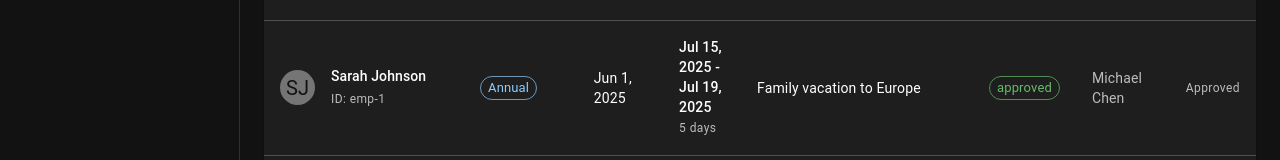
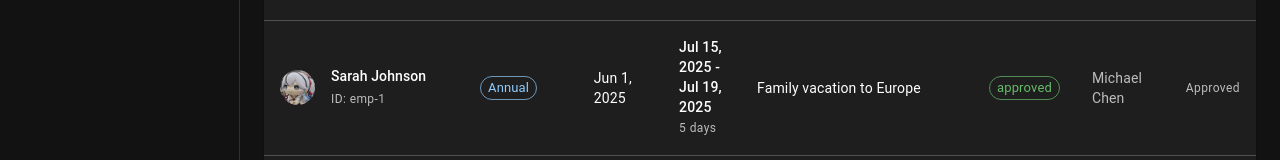
Before and after one commit to rama4zis/hr-management, a Next.js app in the folder client/: page /employees/leave-requests in a window 1280 px wide. Shown: the part 546-706 px from the top of the page. Built offline with nearby package versions, Linux system fonts and the light colour scheme.

Commit message:
feat: add employee profile image to attendance, leave requests, and payroll pages

```diff
--- a/client/app/(hr-management)/employees/attendance/page.tsx
+++ b/client/app/(hr-management)/employees/attendance/page.tsx
@@ -12,7 +12,7 @@ import { DatePicker } from "@mui/x-date-pickers/DatePicker";
 import { LocalizationProvider } from "@mui/x-date-pickers/LocalizationProvider";
 import { AdapterDayjs } from "@mui/x-date-pickers/AdapterDayjs";
 import dayjs from "dayjs";
-import { dummyAttendance, getEmployeeName } from "../../../../data";
+import { dummyAttendance, getEmployeeName, getEmployeeProfileImage } from "../../../../data";
 import DataTable,
   { TableColumn, StatusChip, formatDate }
 from "@/components/DataTable";
@@ -34,6 +34,7 @@ export default function AttendancePage() {
       .map((attendance) => ({
         ...attendance,
         employeeName: getEmployeeName(attendance.employeeId) || "Unknown Employee",
+        employeeProfileImage: getEmployeeProfileImage(attendance.employeeId) || "",
       }));
   }, [selectedDate]);
 
@@ -70,7 +71,7 @@ export default function AttendancePage() {
   };
 
   // Define table columns
-  const columns: TableColumn<Attendance & { employeeName: string }>[] = [
+  const columns: TableColumn<Attendance & { employeeName: string, employeeProfileImage: string }>[] = [
     {
       id: "employee",
       label: "Employee",
@@ -84,7 +85,9 @@ export default function AttendancePage() {
 
         return (
           <Box sx={{ display: "flex", alignItems: "center", gap: 2 }}>
-            <Avatar sx={{ width: 35, height: 35 }}>{initials}</Avatar>
+            <Avatar sx={{ width: 35, height: 35 }} src={row.employeeProfileImage}>
+              {initials}
+            </Avatar>
             <Box>
               <Typography variant="subtitle2" fontWeight="medium">
                 {employeeName}
--- a/client/app/(hr-management)/employees/leave-requests/page.tsx
+++ b/client/app/(hr-management)/employees/leave-requests/page.tsx
@@ -20,7 +20,7 @@ import { DatePicker } from '@mui/x-date-pickers/DatePicker';
 import { LocalizationProvider } from '@mui/x-date-pickers/LocalizationProvider';
 import { AdapterDayjs } from '@mui/x-date-pickers/AdapterDayjs';
 import dayjs from 'dayjs';
-import { dummyLeaveRequests, getEmployeeName } from '../../../../data';
+import { dummyLeaveRequests, getEmployeeName, getEmployeeProfileImage } from '../../../../data';
 import DataTable, { TableColumn, StatusChip, formatDate } from '../../../../components/DataTable';
 import { LeaveRequest } from '../../../../model/LeaveRequest';
 
@@ -40,6 +40,7 @@ export default function LeaveRequestsPage() {
       .map((leaveRequest) => ({
         ...leaveRequest,
         employeeName: getEmployeeName(leaveRequest.employeeId) || 'Unknown Employee',
+        employeeProfileImage: getEmployeeProfileImage(leaveRequest.employeeId) || '',
         approverName: leaveRequest.approvedBy ? getEmployeeName(leaveRequest.approvedBy) : null,
       }));
   }, [selectedDate]);
@@ -81,7 +82,7 @@ export default function LeaveRequestsPage() {
   };
 
   // Define table columns
-  const columns: TableColumn<LeaveRequest & { employeeName: string; approverName: string | null }>[] = [
+  const columns: TableColumn<LeaveRequest & { employeeName: string, employeeProfileImage: string , approverName: string | null }>[] = [
     {
       id: 'employee',
       label: 'Employee',
@@ -95,7 +96,9 @@ export default function LeaveRequestsPage() {
 
         return (
           <Box sx={{ display: 'flex', alignItems: 'center', gap: 2 }}>
-            <Avatar sx={{ width: 35, height: 35 }}>{initials}</Avatar>
+            <Avatar sx={{ width: 35, height: 35 }} src={row.employeeProfileImage}>
+              {initials}
+            </Avatar>
             <Box>
               <Typography variant="subtitle2" fontWeight="medium">
                 {employeeName}
--- a/client/app/(hr-management)/employees/payroll/page.tsx
+++ b/client/app/(hr-management)/employees/payroll/page.tsx
@@ -21,7 +21,7 @@ import { DatePicker } from '@mui/x-date-pickers/DatePicker';
 import { LocalizationProvider } from '@mui/x-date-pickers/LocalizationProvider';
 import { AdapterDayjs } from '@mui/x-date-pickers/AdapterDayjs';
 import dayjs from 'dayjs';
-import { dummyPayroll, getEmployeeName } from '../../../../data';
+import { dummyPayroll, getEmployeeName, getEmployeeProfileImage } from '../../../../data';
 import DataTable, { TableColumn, StatusChip, formatCurrency, formatDate } from '../../../../components/DataTable';
 import { Payroll } from '../../../../model/Payroll';
 
@@ -41,6 +41,7 @@ export default function PayrollPage() {
       .map((payroll) => ({
         ...payroll,
         employeeName: getEmployeeName(payroll.employeeId) || 'Unknown Employee',
+        employeeProfileImage: getEmployeeProfileImage(payroll.employeeId) || '',
       }));
   }, [selectedDate]);
 
@@ -90,7 +91,7 @@ export default function PayrollPage() {
   };
 
   // Define table columns
-  const columns: TableColumn<Payroll & { employeeName: string }>[] = [
+  const columns: TableColumn<Payroll & { employeeName: string, employeeProfileImage: string }>[] = [
     {
       id: 'employee',
       label: 'Employee',
@@ -104,7 +105,7 @@ export default function PayrollPage() {
 
         return (
           <Box sx={{ display: 'flex', alignItems: 'center', gap: 2 }}>
-            <Avatar sx={{ width: 35, height: 35 }}>{initials}</Avatar>
+            <Avatar sx={{ width: 35, height: 35 }} src={row.employeeProfileImage}>{initials}</Avatar>
             <Box>
               <Typography variant="subtitle2" fontWeight="medium">
                 {employeeName}
--- a/client/data/index.ts
+++ b/client/data/index.ts
@@ -56,3 +56,7 @@ export const getEmployeeName = (employeeId: string) => {
   const employee = dummyEmployees.find(emp => emp.id === employeeId);
   return employee ? `${employee.firstName} ${employee.lastName}` : 'Unknown';
 };
+
+export const getEmployeeProfileImage = (employeeId: string) => {
+  return dummyEmployees.find(emp => emp.id === employeeId)?.profileImage || '';
+};
```
